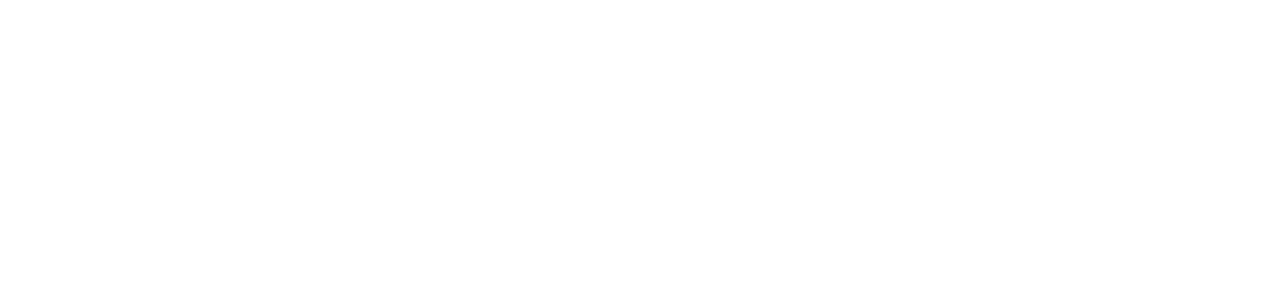
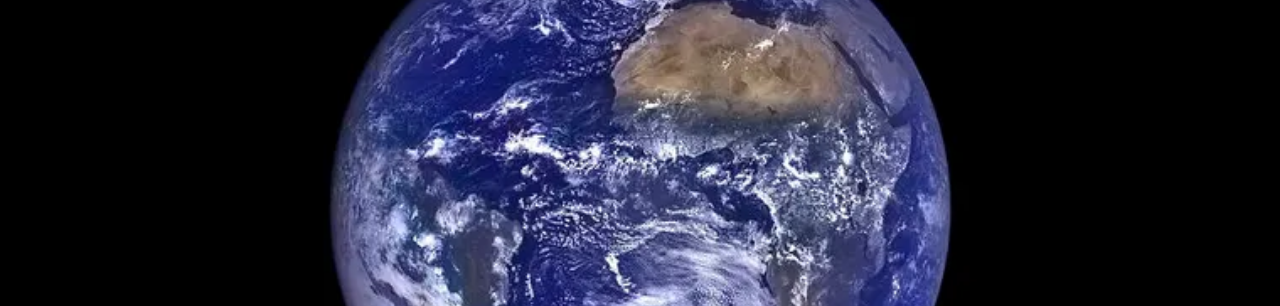
Before and after one commit to AntonyFrackowiak/Personalpage, a plain HTML site: page index.html in a window 1280 px wide. Shown: the top 306 px of the page. Drawn offline with Linux system fonts and the light colour scheme.

Commit message:
Update index.html

```diff
--- a/index.html
+++ b/index.html
@@ -15,7 +15,7 @@
     body {
       font-family: 'Roboto', sans-serif;
       color: white;
-      background: url('fond.jpg') no-repeat center center fixed;
+      background: url('fond.png') no-repeat center center fixed;
       background-size: cover;
       height: 100vh;
       display: flex;
```
